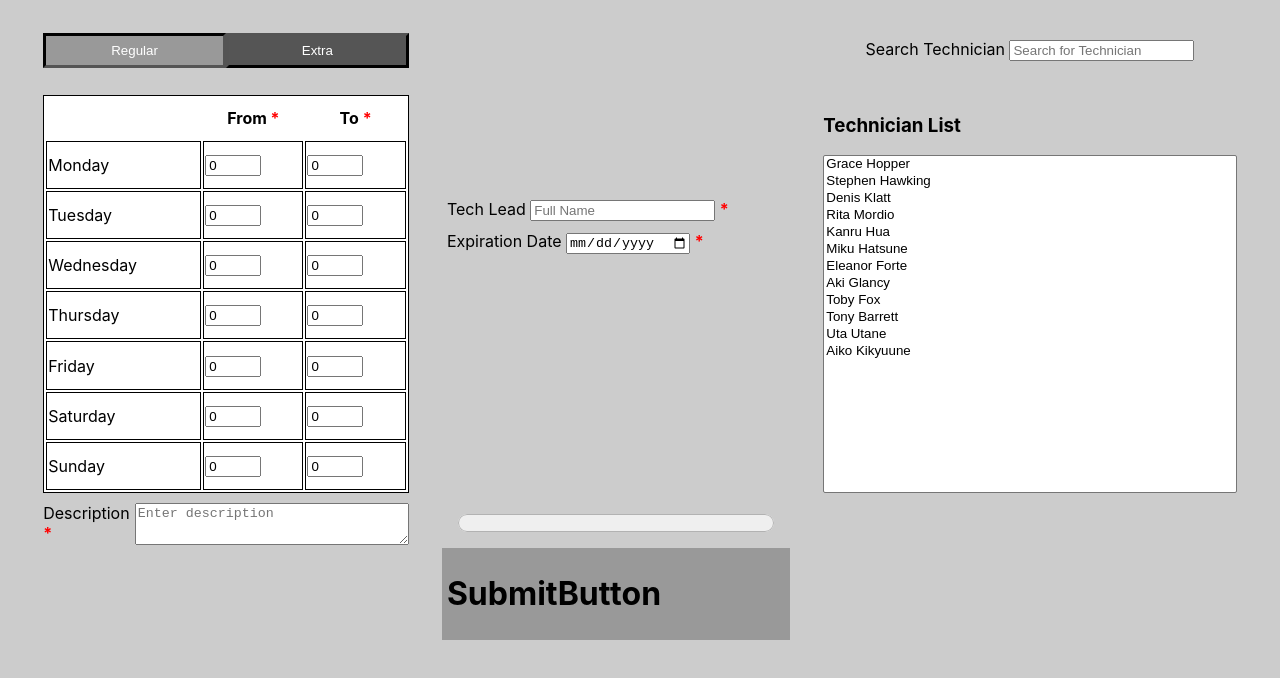
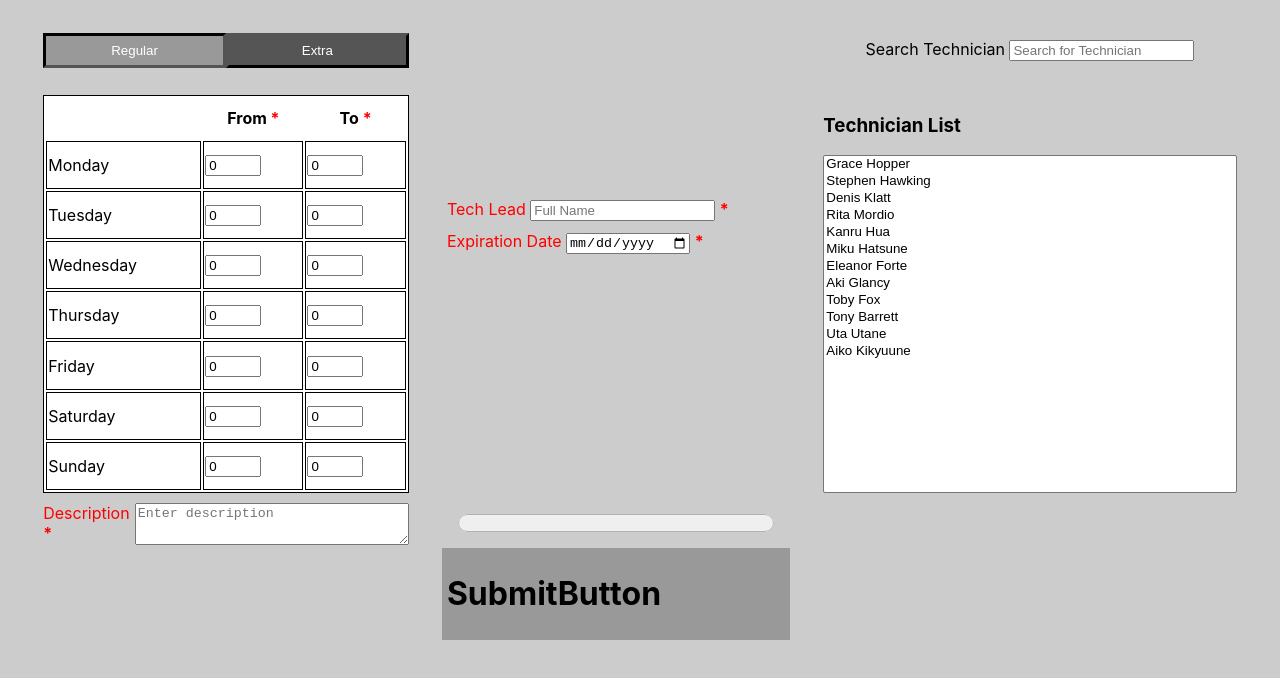
Before and after one commit to apersaud2018/time-sheet-test, a React (Create React App) app: page / in a window 1280 px wide. Shown: the top 678 px of the page. Built offline with nearby package versions, Linux system fonts and the light colour scheme.

Commit message:
Updated formating to help indicate errors/incomplete entries

```diff
--- a/src/App.js
+++ b/src/App.js
@@ -274,7 +274,7 @@ class TimeTable extends React.Component {
       key => {
           tableStruct.push(
             <tr key={key+"_row"}>
-              <td className="table-format" key={key+"_name"}>{key}</td>
+              <td className="table-format" key={key+"_name"}>{ this.state.tableData[key].from <= this.state.tableData[key].to ? key : <font color="red">{key}</font>}</td>
               <td className="table-format" key={key+"_from_col"}><input type="number" min="0" max="24" value={this.state.tableData[key].from} onChange={(event) => {this.handleChange(event, key, "from")}}/></td>
               <td className="table-format" key={key+"_to_col"}><input type="number" min="0" max="24" value={this.state.tableData[key].to} onChange={(event) => {this.handleChange(event, key, "to")}}/></td>
             </tr>
@@ -314,7 +314,7 @@ class NameEntry extends React.Component {
     return (
       <div className="grid-item-name-entry">
       <label>
-        Tech Lead <input type="text" placeholder="Full Name" value={this.props.technician} onChange={this.handleChange} /> <font color="red"> <strong>*</strong></font>
+        {this.props.technician.length > 0 ? "Tech Lead" : <font color="red">Tech Lead</font>} <input type="text" placeholder="Full Name" value={this.props.technician} onChange={this.handleChange} /> <font color="red"> <strong>*</strong></font>
       </label>
       </div>
     );
@@ -339,7 +339,7 @@ class DateEntry extends React.Component {
     return (
       <div className="grid-item-date-entry">
       <label>
-        Expiration Date <input type="date" placeholder="Select Date" value={this.state.value} onChange={this.handleChange} /> <font color="red"> <strong>*</strong></font>
+        {this.state.value.length > 0 ? "Expiration Date" : <font color="red">Expiration Date</font>} <input type="date" placeholder="Select Date" value={this.state.value} onChange={this.handleChange} /> <font color="red"> <strong>*</strong></font>
       </label>
       </div>
     );
@@ -400,7 +400,7 @@ class DescriptionEntry extends React.Component {
     return (
       <div className="grid-item-description-entry">
       <label>
-        Description <font color="red"> <strong>*</strong></font>
+        {this.state.value.length > 0 ? "Description" : <font color="red">Description</font>} <font color="red"> <strong>*</strong></font>
       </label>
       <textarea className="desc-fill" placeholder="Enter description" onChange={this.handleChange}></textarea>
       </div>
```
